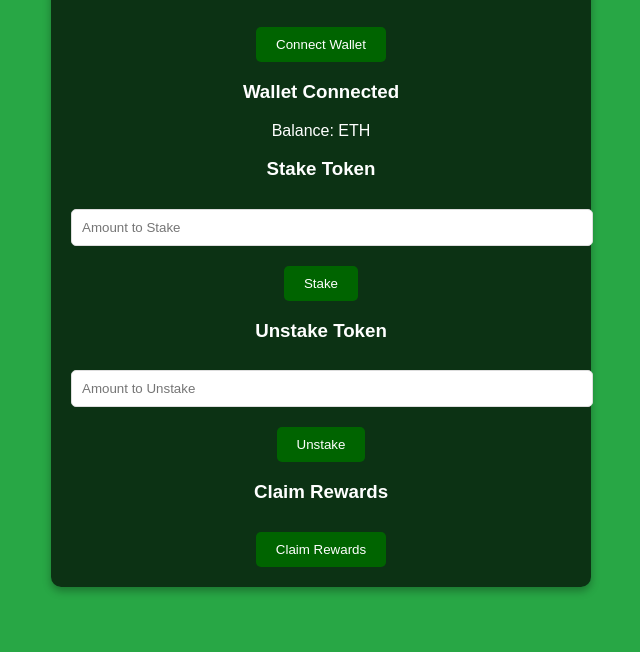
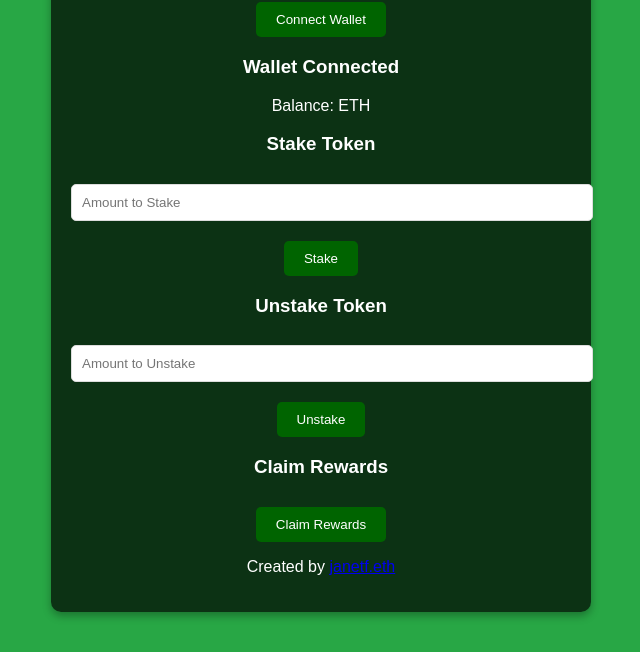
Before and after one commit to rzamlna/stakingtea, a plain HTML site: page index.html in a window 1280 px wide. Shown: the part 148-800 px from the top of the page, without its empty margins (319-959 px from the left). Drawn offline with Linux system fonts and the light colour scheme.

Commit message:
Update index.html

```diff
--- a/index.html
+++ b/index.html
@@ -30,6 +30,10 @@
             <h3>Claim Rewards</h3>
             <button onclick="claimRewards()">Claim Rewards</button>
         </div>
+
+        <footer>
+            <p>Created by <a href="https://etherscan.io/address/your-eth-address" target="_blank">janetf.eth</a></p>
+        </footer>
     </div>
     <script src="app.js"></script>
 </body>
```
